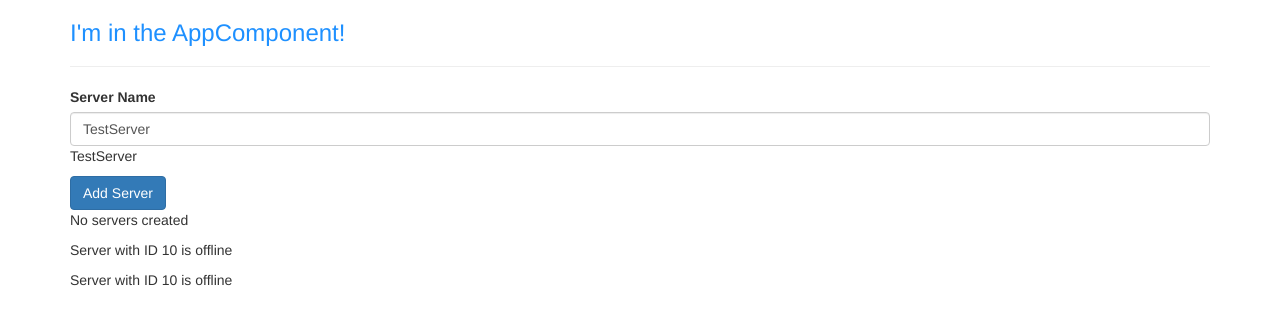
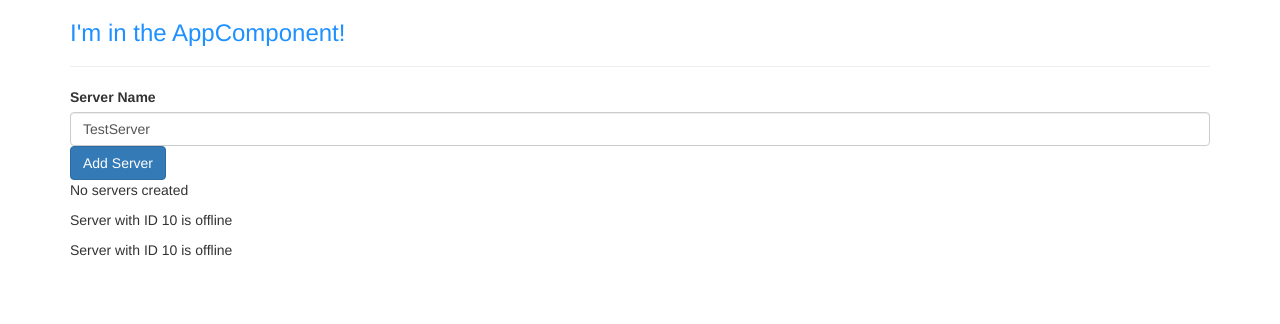
Before and after one commit to felipeebs/angular2-course-basic-app, an Angular app: page / in a window 1280 px wide. Shown: the top 324 px of the page. Built offline with nearby package versions, Linux system fonts and the light colour scheme.

Commit message:
Combining all forms of Databinding

```diff
--- a/src/app/servers/servers.component.html
+++ b/src/app/servers/servers.component.html
@@ -11,7 +11,7 @@
   class="form-control"
   [(ngModel)]="serverName"
 >
-<p>{{ serverName }}</p>
+<!--<p>{{ serverName }}</p>-->
 <button class="btn btn-primary"
         [disabled]="!allowNewServer"
         (click)="onCreateServer()"
--- a/src/app/servers/servers.component.ts
+++ b/src/app/servers/servers.component.ts
@@ -20,7 +20,7 @@ export class ServersComponent implements OnInit {
   }
 
   onCreateServer() {
-    this.serverCreationStatus = 'Server was created'
+    this.serverCreationStatus = 'Server created: ' + this.serverName
   }
 
   onUpdateServerName(event: Event) {
```
